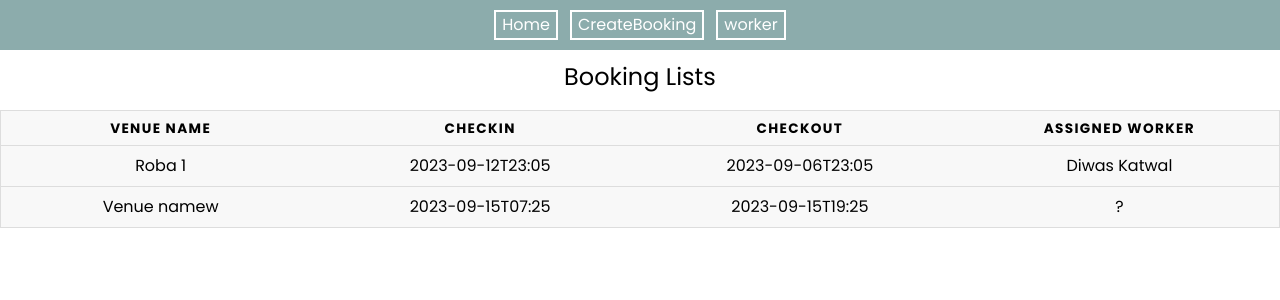
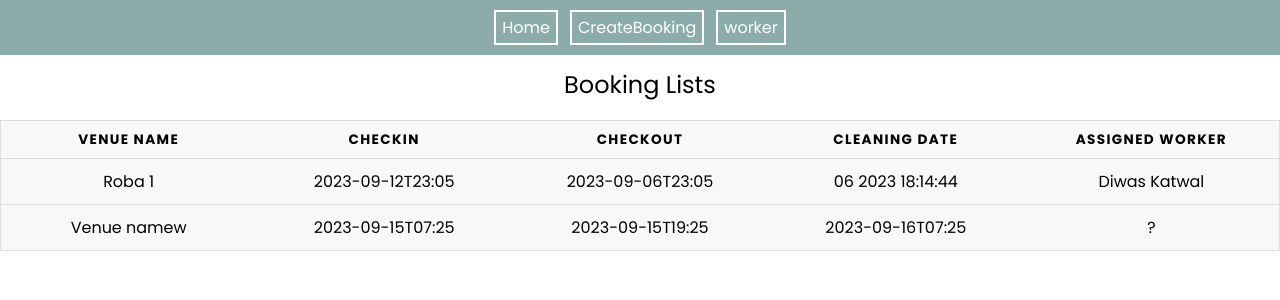
Before and after one commit to katwald/flexi-clean, a React (Create React App) app: page / in a window 1280 px wide. Shown: the top 300 px of the page. Built offline with nearby package versions, Linux system fonts and the light colour scheme; data requests are answered from the project's data file.

Commit message:
add cleaning tags in creat and edit form.

```diff
--- a/src/components/BookingList/index.js
+++ b/src/components/BookingList/index.js
@@ -12,7 +12,7 @@ const Bookings = () => {
   const renderBookings =
     bookings &&
     bookings.map((b) => {
-      const { bookingStart, bookingEnd } = b.bookingStatus;
+      const { bookingStart, bookingEnd, cleaningDate } = b.bookingStatus;
       const { assignedCleaner } = b.cleaningStatus;
       return (
         <tr
@@ -20,17 +20,16 @@ const Bookings = () => {
           onClick={() => handleRowClick(b.id)}
           className="booking-table-row"
         >
-          {/* <Link to={`/bookings/${b.id}`}> */}
-          <td data-label="VENUE NAME">{b.venueName}</td>
-          <td data-label="CHECKIN">{bookingStart}</td>
-          <td data-label="CHECKOUT">{bookingEnd}</td>
-          <td data-label="ASSIGNED WORKER">
+          <td data-label="Venue Name">{b.venueName}</td>
+          <td data-label="Check-In">{bookingStart}</td>
+          <td data-label="Checkout">{bookingEnd}</td>
+          <td data-label="Cleaning-Date">{cleaningDate}</td>
+          <td data-label="Assigned Worker">
             {" "}
             <div className="employee-info">
               {assignedCleaner ? <p>{assignedCleaner}</p> : <p>?</p>}
             </div>
           </td>
-          {/* </Link> */}
         </tr>
       );
     });
@@ -44,6 +43,7 @@ const Bookings = () => {
             <th scope="col">Venue Name</th>
             <th scope="col">Checkin</th>
             <th scope="col">Checkout</th>
+            <th scope="col">Cleaning Date</th>
             <th scope="col">Assigned Worker</th>
           </tr>
         </thead>
--- a/src/components/BookingList/index.scss
+++ b/src/components/BookingList/index.scss
@@ -93,23 +93,3 @@ table {
         background-color: lightgray;
     }
   }
-
-
-
-
-
-
-
-
-
-
-
-
-
-
-
-  /* general styling */
-  body {
-    font-family: "Open Sans", sans-serif;
-    line-height: 1.25;
-  }
--- a/src/components/Forms/BookingForm/EditBookingForm.js
+++ b/src/components/Forms/BookingForm/EditBookingForm.js
@@ -17,6 +17,7 @@ const BookingForm = ({
   const [endDate, setEndDate] = useState(_endDate);
   const [description, setDescription] = useState(_description);
   const [cleaningDate, setCleaningDate] = useState(_cleaningDate);
+  const [cleaningTag, setCleaningTag] = useState(_cleaningDate);
 
   const dispatchUpdatebooking = (e) => {
     e.preventDefault();
@@ -27,6 +28,7 @@ const BookingForm = ({
         ..._booking.bookingStatus,
         bookingDescription: description,
         cleaningDate: cleaningDate,
+        cleaningTag: cleaningTag,
         bookingStart: startDate,
         bookingEnd: endDate,
       },
@@ -39,6 +41,7 @@ const BookingForm = ({
     // dispatch(null);
   };
   return (
+    <div className="booking-form">
       <form onSubmit={dispatchUpdatebooking}>
         <div>Venue</div>
         <input
@@ -77,8 +80,20 @@ const BookingForm = ({
           type="datetime-local"
           onChange={({ target }) => setCleaningDate(target.value)}
         />
+        <div>Cleaning Tag</div>
+        <textarea
+          name="cleaningTag"
+          value={description}
+          rows="4"
+          cols="30"
+          type="text"
+          onChange={({ target }) => setCleaningTag(target.value)}
+        />
+        <div>
           <button type="submit">submit</button>
+        </div>
       </form>
+    </div>
   );
 };
 
--- a/src/components/Forms/BookingForm/NewbookingForm.js
+++ b/src/components/Forms/BookingForm/NewbookingForm.js
@@ -11,6 +11,7 @@ const BookingForm = () => {
   const [endDate, setEndDate] = useState("");
   const [description, setDescription] = useState("");
   const [cleaningDate, setCleaningDate] = useState("");
+  const [cleaningTag, setCleaningTag] = useState("");
 
   const handleAddBooking = (e) => {
     e.preventDefault();
@@ -21,6 +22,7 @@ const BookingForm = () => {
         bookingEnd: endDate,
         bookingDescription: description,
         cleaningDate: cleaningDate,
+        cleaningTag: cleaningTag,
       },
     };
 
@@ -31,10 +33,12 @@ const BookingForm = () => {
     setEndDate("");
     setDescription("");
     setCleaningDate("");
+    setCleaningTag("");
   };
   return (
     <div className="booking-form">
       <form onSubmit={handleAddBooking}>
+        <div>
           <div>
             <label>Venue</label>
           </div>
@@ -43,6 +47,8 @@ const BookingForm = () => {
             value={venue}
             onChange={({ target }) => setVenue(target.value)}
           />
+        </div>
+        <div>
           <div>
             <label>Start Date</label>
           </div>
@@ -52,6 +58,8 @@ const BookingForm = () => {
             type="datetime-local"
             onChange={({ target }) => setStartDate(target.value)}
           />
+        </div>
+        <div>
           <div>
             <label>End Date</label>
           </div>
@@ -61,6 +69,8 @@ const BookingForm = () => {
             type="datetime-local"
             onChange={({ target }) => setEndDate(target.value)}
           />
+        </div>
+        <div>
           <div>
             <label>Description</label>
           </div>
@@ -72,16 +82,31 @@ const BookingForm = () => {
             type="text"
             onChange={({ target }) => setDescription(target.value)}
           />
+        </div>
+        <div>
           <div>
             <label>cleaningDate</label>
           </div>
-
           <input
             name="cleaningDate"
             value={endDate}
             type="datetime-local"
             onChange={({ target }) => setCleaningDate(target.value)}
           />
+        </div>
+        <div>
+          <div>
+            <label>cleaning Description</label>
+          </div>
+          <textarea
+            name="cleaning-tag"
+            value={cleaningTag}
+            rows="4"
+            cols="30"
+            type="text"
+            onChange={({ target }) => setCleaningTag(target.value)}
+          />
+        </div>
         <div>
           <button type="submit">submit</button>
         </div>
--- a/src/components/Forms/BookingForm/index.scss
+++ b/src/components/Forms/BookingForm/index.scss
@@ -1,8 +1,8 @@
 .booking-form{
     flex-direction: column;
     align-items: center;
-    border: 2px solid;
-    padding: 24px 12px;
+    border: 1px solid;
+    padding: 24px 18px;
     width: 350px;
     display:flex;
     margin:auto;
--- a/src/components/Modal/Modal.scss
+++ b/src/components/Modal/Modal.scss
@@ -13,7 +13,8 @@
 }
 .modal-content{
     width: 500px;
-    height: 400px;
+    min-height: 400px;
+    max-height: 650px;
     background-color: #ffff;
     margin-top: 12%;
 }
@@ -29,6 +30,4 @@
     padding:12px;
     height: 260px;
     border-top: 1px solid #eee;
-    border-bottom: 1px solid #eee;
-
 }
--- a/src/components/Modal/index.js
+++ b/src/components/Modal/index.js
@@ -11,7 +11,6 @@ const Modal = ({ children, setShowModal }) => {
           <button onClick={() => setShowModal(false)}>X</button>
         </div>
         <div className="modal-body">{children}</div>
-        <div className="modal-footer">Modal footer</div>
       </div>
     </div>
   );
--- a/src/components/SingleBooking/index.js
+++ b/src/components/SingleBooking/index.js
@@ -21,8 +21,13 @@ const SingleBooking = ({ singleBooking }) => {
   const handleDeleteBooking = (bookingId) => {
     dispatch(removeBooking(bookingId));
   };
-  const { bookingStart, bookingEnd, bookingDescription, cleaningDate } =
-    singleBooking.bookingStatus;
+  const {
+    bookingStart,
+    bookingEnd,
+    bookingDescription,
+    cleaningDate,
+    cleaningTag,
+  } = singleBooking.bookingStatus;
   const { assignedCleaner } = singleBooking.cleaningStatus;
 
   const handleClickAssign = (booking) => {
@@ -115,6 +120,7 @@ const SingleBooking = ({ singleBooking }) => {
           </div>
 
           {editBookingModal && (
+            <div className="edit-form">
               <Modal setShowModal={setEditBookingModal}>
                 <EditBookingForm
                   _booking={singleBooking}
@@ -123,8 +129,10 @@ const SingleBooking = ({ singleBooking }) => {
                   _endDate={bookingEnd}
                   _description={bookingDescription}
                   _cleaningDate={cleaningDate}
+                  _cleaningTag={cleaningTag}
                 />
               </Modal>
+            </div>
           )}
           {workerModal && (
             <Modal setShowModal={setWorkerModal}>{renderEmployees()}</Modal>
--- a/src/reducers/bookingsReducers.js
+++ b/src/reducers/bookingsReducers.js
@@ -16,11 +16,7 @@ const initialState = [
       cleaningStatus: "",
       cleaningHour: 0,
     },
-    additionalInfo: {
-      lostAndFound: "",
-      needFixing: "",
-      inventoryList: [], // inventoryList: [{ item1: 5 }, { item2: 7 }],
-    },
+    comments: [],
   },
 ];
 
@@ -59,30 +55,24 @@ export const initializeBookings = () => {
   };
 };
 
-export const createBooking = (bookingObject) => {
-  const { venueName, bookingStatus } = bookingObject;
-  const obj = {
-    venueName: venueName,
+export const createBooking = (bookinObject) => {
+  console.log("initial object..", initialState, "booking obj", bookinObject);
+  const { bookingDescription, bookingStart, bookingEnd, cleaningDate } =
+    bookinObject.bookingStatus;
+  const newObj = {
+    ...initialState[0],
+    venueName: bookinObject.venueName,
     bookingStatus: {
-      bookingStart: bookingStatus.bookingStart,
-      bookingEnd: bookingStatus.bookingEnd,
-      bookingDescription: bookingStatus.bookingDescription,
-      cleaningDate: bookingStatus.cleanedDate,
-    },
-    cleaningStatus: {
-      cleanedDate: "",
-      assignedCleaner: "",
-      cleaningStatus: "",
-      cleaningHour: 0,
-    },
-    additionalInfo: {
-      lostAndFound: "",
-      needFixing: "",
-      inventoryList: [], // inventoryList: [{ item1: 5 }, { item2: 7 }],
+      ...initialState.bookingStatus,
+      bookingDescription: bookingDescription,
+      bookingStart: bookingStart,
+      bookingEnd: bookingEnd,
+      cleaningDate: cleaningDate,
     },
   };
+  console.log("and this is new: ", newObj);
   return async (dispatch) => {
-    const response = await bookingServices.createNew(obj);
+    const response = await bookingServices.createNew(newObj);
     dispatch(appendBooking(response));
   };
 };
```
Lines whose indentation alone changed are shown as unchanged.
